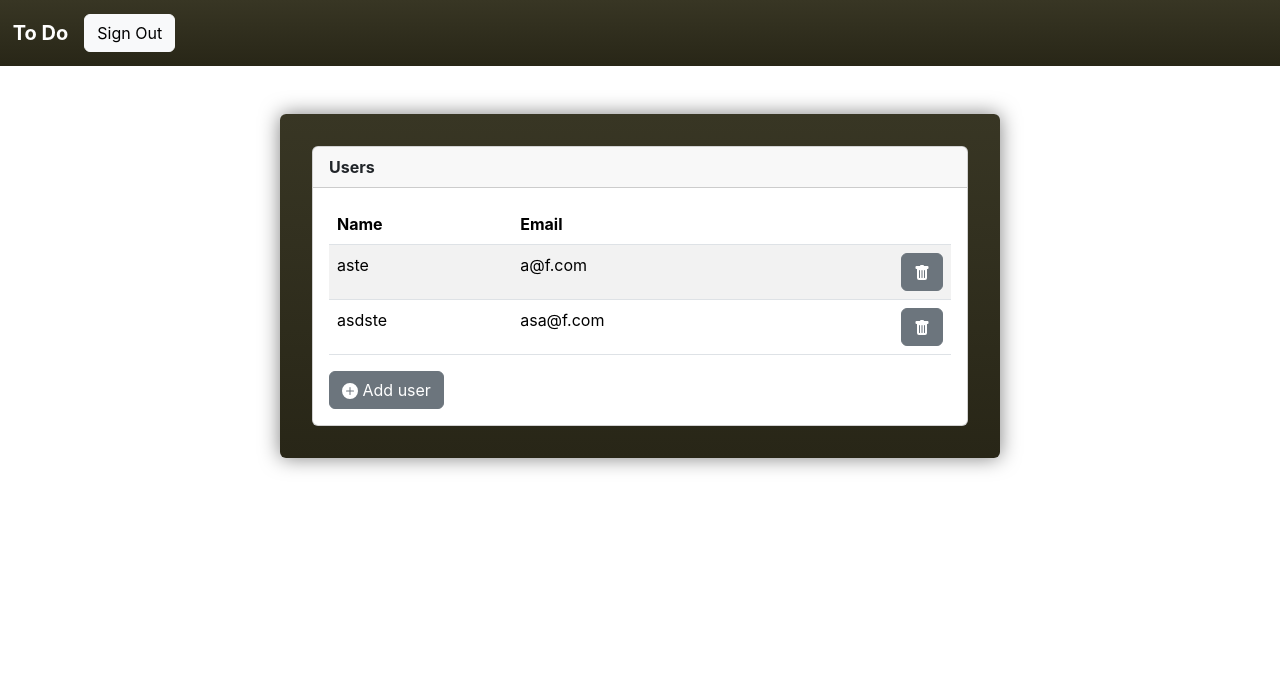
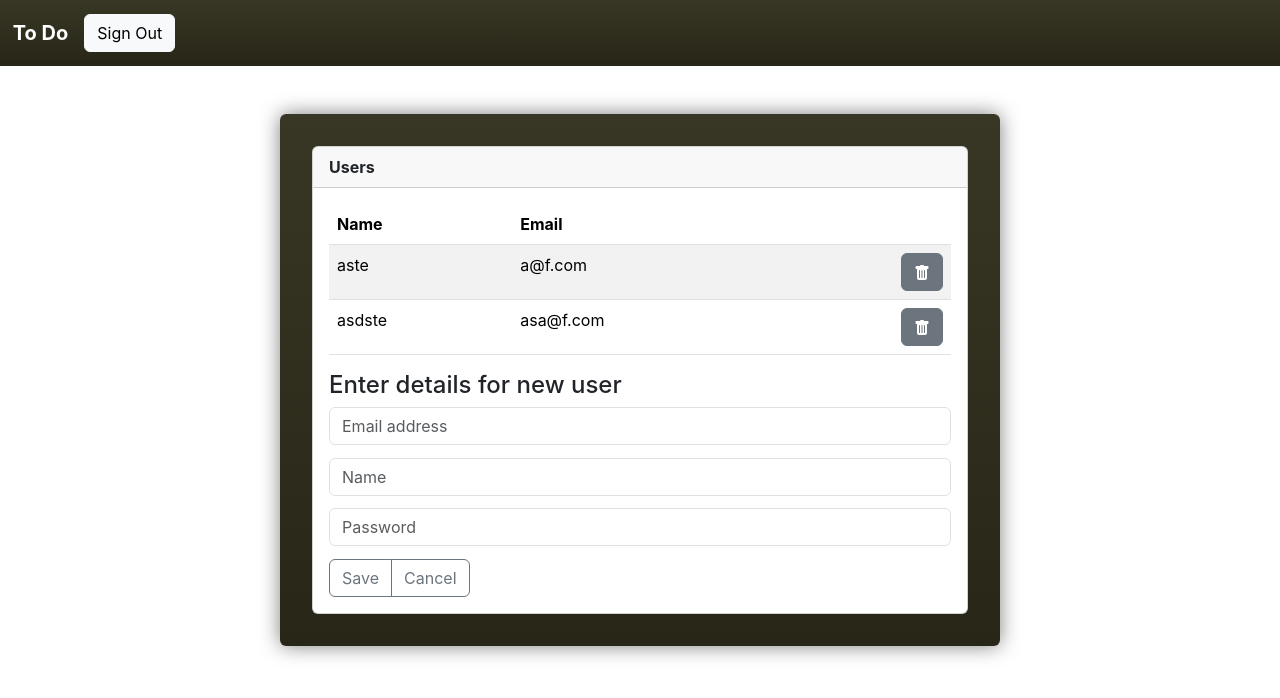
Before and after one commit to NikDev9/ToDo, a React (Create React App) app in the folder Frontend/: page /users in a window 1280 px wide. Both pictures are taken after a click on the button "Add user". Shown: the top 698 px of the page. Built offline with nearby package versions, Linux system fonts and the light colour scheme.

Commit message:
Add user UI

```diff
--- a/Frontend/src/components/AllUsers.jsx
+++ b/Frontend/src/components/AllUsers.jsx
@@ -1,4 +1,4 @@
-import { Card, Button, Table } from 'react-bootstrap';
+import { Card, Button, Table, Form, InputGroup } from 'react-bootstrap';
 import { useState } from 'react';
 import { BsPlusCircleFill } from 'react-icons/bs';
 import SingleUser from './SingleUser';
@@ -7,9 +7,17 @@ export default function AllUsers () {
 
     const [users, setUsers] = useState([{'id': 1, 'email': 'a@f.com', 'name': 'aste'},{'id': 2, 'email': 'asa@f.com', 'name': 'asdste'}]);
     const [addUser, setAddUser] = useState(false);
+    const [email, setEmail] = useState('');
+    const [username, setUsername] = useState('');
+    const [password, setPassword] = useState('');
 
     function handleAddUser () {
         setAddUser((add) => !addUser);
+    }
+
+    function handleSubmit (event) {
+        console.log('Email:', email);
+        console.log('Password:', password);
     }
 
     return (
@@ -31,7 +39,46 @@ export default function AllUsers () {
                     </tbody>
                 </Table>
 
-                <Button onClick={handleAddUser} variant="secondary"><BsPlusCircleFill/> Add user</Button>
+                {addUser &&
+                    <div>
+                        <h4>Enter details for new user</h4>
+                        <Form onSubmit={handleSubmit} id="spacing">
+                            <Form.Control
+                                id="spacing"
+                                type="email"
+                                placeholder="Email address"
+                                value={email}
+                                onChange={(event) => setEmail(event.target.value)}
+                            />
+
+                            <Form.Control
+                                id="spacing"
+                                type="text"
+                                placeholder="Name"
+                                value={username}
+                                onChange={(event) => setUsername(event.target.value)}
+                            />
+
+                            <Form.Control
+                                id="spacing"
+                                type="password"
+                                placeholder="Password"
+                                value={password}
+                                onChange={(event) => setPassword(event.target.value)}
+                            />
+                        </Form>
+                    </div>
+                }
+                {addUser &&
+                    <InputGroup id="buttons">
+                        <Button variant="outline-secondary">Save</Button>
+                        <Button variant="outline-secondary" onClick={handleAddUser}>Cancel</Button>
+                    </InputGroup>
+                }
+                {!addUser &&
+                    <Button onClick={handleAddUser} variant="secondary"><BsPlusCircleFill/> Add user</Button>
+                }
+
             </Card.Body>
         </Card>
     );
```
